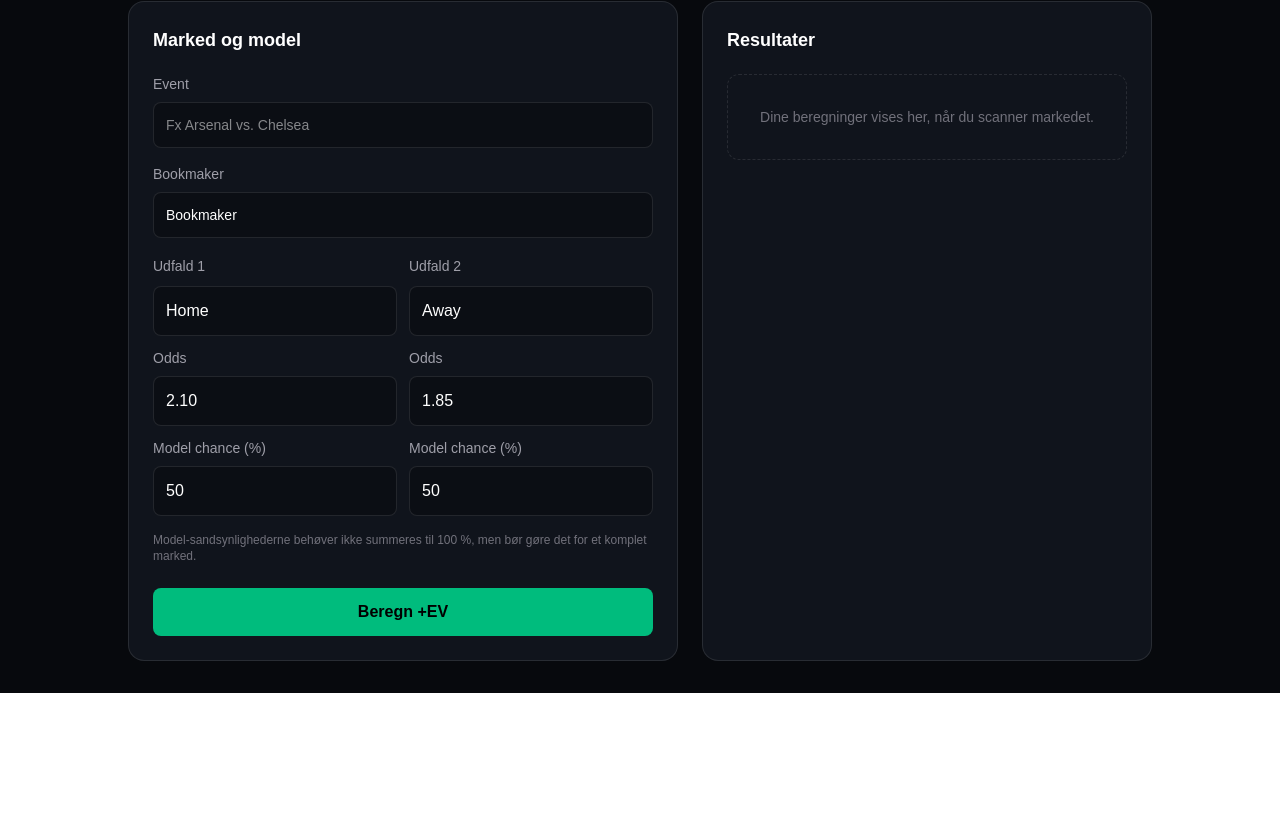
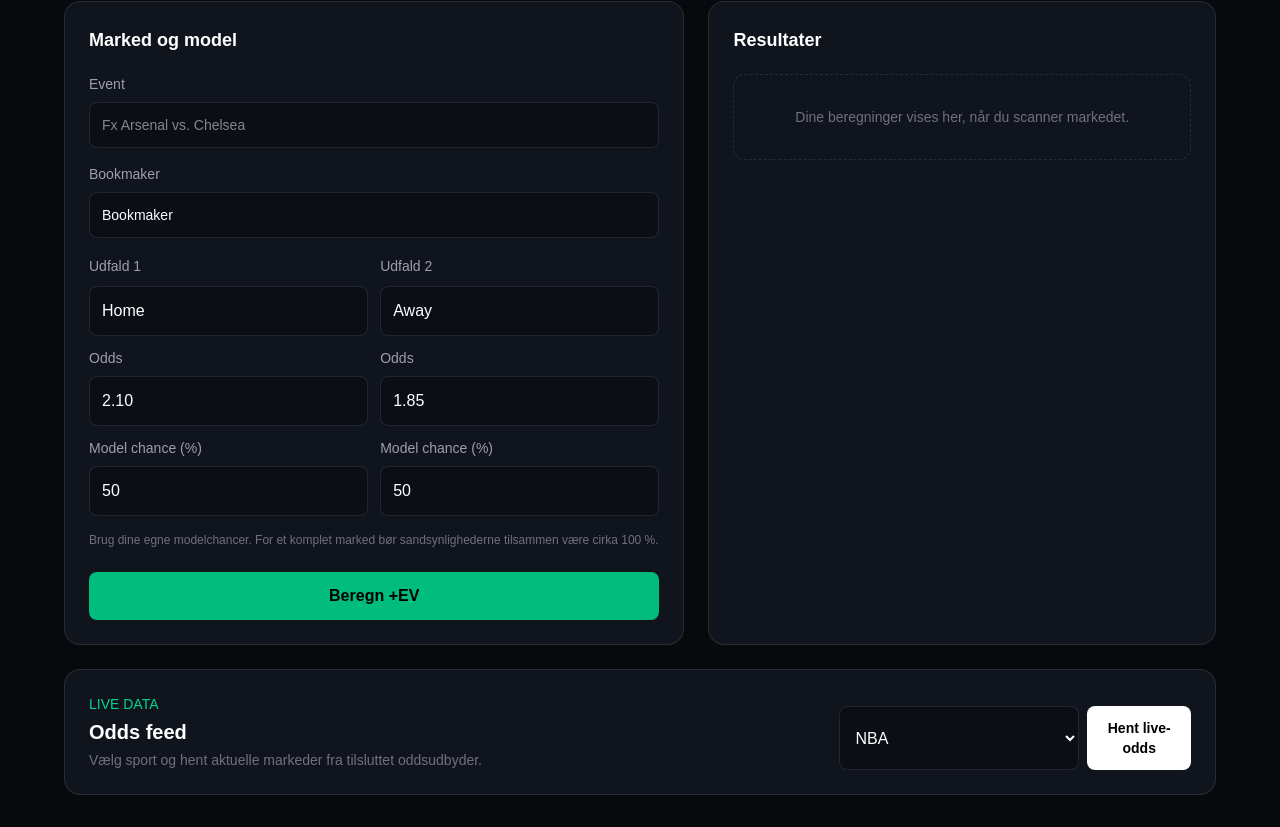
Before and after one commit to benjaminschwartz08-lab/log1gen-bet-tracker, a Next.js app: page /ev-scanner in a window 1280 px wide. Shown: the part 219-1046 px from the top of the page. Before the commit the page ends 912 px from the top, so only its background shows below. Built offline with nearby package versions, Linux system fonts and the light colour scheme.

Commit message:
Connect EV scanner UI to multi-sport live odds feed

```diff
--- a/src/app/ev-scanner/page.tsx
+++ b/src/app/ev-scanner/page.tsx
@@ -3,21 +3,23 @@
 import { useState } from "react";
 
 type Result = {
-  opportunities: Array<{
-    outcome: string;
-    bookmaker: string;
-    odds: number;
-    modelProbability: number;
-    impliedProbability: number;
-    fairProbability: number | null;
-    evPercent: number;
-    fairOdds: number;
-  }>;
-  arbitrage: null | {
-    profitPercent: number;
-    selections: Array<{ outcome: string; bookmaker: string; odds: number; stakePercent: number }>;
-  };
+  opportunities: Array<{ outcome: string; bookmaker: string; odds: number; modelProbability: number; impliedProbability: number; fairProbability: number | null; evPercent: number; fairOdds: number }>;
+  arbitrage: null | { profitPercent: number; selections: Array<{ outcome: string; bookmaker: string; odds: number; stakePercent: number }> };
 };
+type LiveEvent = {
+  id: string; sport: string; commenceTime: string; homeTeam: string; awayTeam: string;
+  bookmakers: Array<{ key: string; name: string; lastUpdate: string; markets: Array<{ key: string; outcomes: Array<{ name: string; odds: number; point: number | null }> }> }>;
+};
+type LiveResponse = { configured: boolean; message?: string; error?: string; events: LiveEvent[]; quota?: { remaining: string | null; used: string | null } };
+
+const SPORTS = [
+  { key: "basketball_nba", label: "NBA" },
+  { key: "baseball_mlb", label: "MLB" },
+  { key: "icehockey_nhl", label: "NHL" },
+  { key: "americanfootball_nfl", label: "NFL" },
+  { key: "soccer_epl", label: "Premier League" },
+  { key: "soccer_usa_mls", label: "MLS" },
+];
 
 export default function EVScannerPage() {
   const [event, setEvent] = useState("");
@@ -31,46 +33,59 @@ export default function EVScannerPage() {
   const [result, setResult] = useState<Result | null>(null);
   const [error, setError] = useState("");
   const [loading, setLoading] = useState(false);
+  const [sport, setSport] = useState(SPORTS[0].key);
+  const [live, setLive] = useState<LiveResponse | null>(null);
+  const [liveError, setLiveError] = useState("");
+  const [liveLoading, setLiveLoading] = useState(false);
 
   async function scan() {
-    setLoading(true);
-    setError("");
-    setResult(null);
+    setLoading(true); setError(""); setResult(null);
     try {
       const response = await fetch("/api/odds/ev", {
-        method: "POST",
-        headers: { "Content-Type": "application/json" },
+        method: "POST", headers: { "Content-Type": "application/json" },
         body: JSON.stringify({
-          outcomes: [
-            { outcome: outcomeA, bookmaker, odds: Number(oddsA) },
-            { outcome: outcomeB, bookmaker, odds: Number(oddsB) },
-          ],
-          modelProbabilities: {
-            [outcomeA]: Number(probA) / 100,
-            [outcomeB]: Number(probB) / 100,
-          },
+          outcomes: [{ outcome: outcomeA, bookmaker, odds: Number(oddsA) }, { outcome: outcomeB, bookmaker, odds: Number(oddsB) }],
+          modelProbabilities: { [outcomeA]: Number(probA) / 100, [outcomeB]: Number(probB) / 100 },
         }),
       });
       const data = await response.json();
       if (!response.ok) throw new Error(data.error ?? "Scanner kunne ikke beregne værdier.");
       setResult(data);
-    } catch (e) {
-      setError(e instanceof Error ? e.message : "Der opstod en fejl.");
-    } finally {
-      setLoading(false);
-    }
+    } catch (e) { setError(e instanceof Error ? e.message : "Der opstod en fejl."); }
+    finally { setLoading(false); }
+  }
+
+  async function loadLiveOdds() {
+    setLiveLoading(true); setLiveError(""); setLive(null);
+    try {
+      const response = await fetch(`/api/odds?sport=${encodeURIComponent(sport)}`);
+      const data = await response.json();
+      if (!response.ok) throw new Error(data.error ?? "Live-odds kunne ikke hentes.");
+      setLive(data);
+      if (data.error) setLiveError(data.error);
+    } catch (e) { setLiveError(e instanceof Error ? e.message : "Der opstod en fejl."); }
+    finally { setLiveLoading(false); }
+  }
+
+  function useLivePrice(eventItem: LiveEvent, bookmakerName: string, outcomeName: string, price: number, otherOutcome?: string, otherPrice?: number) {
+    setEvent(`${eventItem.homeTeam} vs. ${eventItem.awayTeam}`);
+    setBookmaker(bookmakerName);
+    setOutcomeA(outcomeName); setOddsA(String(price));
+    if (otherOutcome && otherPrice) { setOutcomeB(otherOutcome); setOddsB(String(otherPrice)); }
+    window.scrollTo({ top: 0, behavior: "smooth" });
   }
 
   const field = "w-full rounded-lg border border-white/10 bg-[#0b0e14] px-3 py-3 text-white outline-none focus:border-emerald-500";
+  const marketLabel = (key: string) => key === "h2h" ? "1X2 / Moneyline" : key === "totals" ? "Over/Under" : key === "spreads" ? "Handicap" : key;
 
   return (
     <main className="min-h-screen bg-[#07090d] p-5 text-white md:p-8">
-      <div className="mx-auto max-w-5xl">
+      <div className="mx-auto max-w-6xl">
         <a href="/" className="text-sm text-emerald-400 hover:text-emerald-300">← Tilbage til dashboard</a>
         <div className="mb-8 mt-5">
           <p className="text-sm text-emerald-400">EDGEBOOK / TOOLS</p>
           <h1 className="mt-2 text-3xl font-bold">+EV Scanner</h1>
-          <p className="mt-2 max-w-2xl text-sm text-zinc-400">Indtast odds fra en bookmaker og dine egne sandsynligheder. Scanneren beregner forventet værdi, fair odds og potentiel arbitrage.</p>
+          <p className="mt-2 max-w-2xl text-sm text-zinc-400">Sammenlign live-odds og beregn forventet værdi ud fra dine egne sandsynligheder. Live-data kræver en API-nøgle fra oddsudbyderen.</p>
         </div>
 
         <section className="grid gap-6 lg:grid-cols-[1.1fr_.9fr]">
@@ -100,10 +115,8 @@ export default function EVScannerPage() {
                 <input className={field + " mt-2"} type="number" min="0" max="100" step="0.1" value={probB} onChange={e => setProbB(e.target.value)} />
               </div>
             </div>
-            <p className="mt-4 text-xs text-zinc-500">Model-sandsynlighederne behøver ikke summeres til 100 %, men bør gøre det for et komplet marked.</p>
-            <button onClick={scan} disabled={loading || !outcomeA.trim() || !outcomeB.trim()} className="mt-6 w-full rounded-lg bg-emerald-500 px-5 py-3 font-semibold text-black transition hover:bg-emerald-400 disabled:opacity-50">
-              {loading ? "Beregner..." : "Beregn +EV"}
-            </button>
+            <p className="mt-4 text-xs text-zinc-500">Brug dine egne modelchancer. For et komplet marked bør sandsynlighederne tilsammen være cirka 100 %.</p>
+            <button onClick={scan} disabled={loading || !outcomeA.trim() || !outcomeB.trim()} className="mt-6 w-full rounded-lg bg-emerald-500 px-5 py-3 font-semibold text-black transition hover:bg-emerald-400 disabled:opacity-50">{loading ? "Beregner..." : "Beregn +EV"}</button>
             {error && <p className="mt-4 text-sm text-red-400">{error}</p>}
           </div>
 
@@ -113,28 +126,53 @@ export default function EVScannerPage() {
             {result && <>
               <p className="mb-3 text-xs uppercase tracking-wide text-zinc-500">{event || "Dit marked"}</p>
               <div className="space-y-3">
-                {result.opportunities.map((item, index) => (
-                  <div key={item.outcome + item.bookmaker} className="rounded-xl border border-white/10 bg-black/20 p-4">
-                    <div className="flex items-center justify-between gap-2">
-                      <span className="font-medium">{item.outcome}</span>
-                      <span className={item.evPercent > 0 ? "font-semibold text-emerald-400" : "font-semibold text-red-400"}>{item.evPercent >= 0 ? "+" : ""}{item.evPercent.toFixed(2)}% EV</span>
-                    </div>
-                    <div className="mt-3 grid grid-cols-2 gap-2 text-sm text-zinc-400">
-                      <span>Odds: <b className="text-white">{item.odds.toFixed(2)}</b></span>
-                      <span>Fair odds: <b className="text-white">{item.fairOdds.toFixed(2)}</b></span>
-                      <span>Model chance: <b className="text-white">{(item.modelProbability * 100).toFixed(1)}%</b></span>
-                      <span>Implied: <b className="text-white">{(item.impliedProbability * 100).toFixed(1)}%</b></span>
-                    </div>
+                {result.opportunities.map(item => <div key={item.outcome + item.bookmaker} className="rounded-xl border border-white/10 bg-black/20 p-4">
+                  <div className="flex items-center justify-between gap-2"><span className="font-medium">{item.outcome}</span><span className={item.evPercent > 0 ? "font-semibold text-emerald-400" : "font-semibold text-red-400"}>{item.evPercent >= 0 ? "+" : ""}{item.evPercent.toFixed(2)}% EV</span></div>
+                  <div className="mt-3 grid grid-cols-2 gap-2 text-sm text-zinc-400">
+                    <span>Odds: <b className="text-white">{item.odds.toFixed(2)}</b></span><span>Fair odds: <b className="text-white">{item.fairOdds.toFixed(2)}</b></span>
+                    <span>Model chance: <b className="text-white">{(item.modelProbability * 100).toFixed(1)}%</b></span><span>Implied: <b className="text-white">{(item.impliedProbability * 100).toFixed(1)}%</b></span>
                   </div>
-                ))}
+                </div>)}
               </div>
               {result.arbitrage && <div className="mt-5 rounded-xl border border-emerald-500/30 bg-emerald-500/10 p-4">
                 <p className="font-semibold text-emerald-400">Mulig arbitrage: +{result.arbitrage.profitPercent.toFixed(2)}%</p>
                 {result.arbitrage.selections.map(s => <p key={s.outcome} className="mt-2 text-sm text-zinc-300">{s.outcome} · {s.bookmaker} · odds {s.odds.toFixed(2)} · indsatsfordeling {s.stakePercent.toFixed(1)}%</p>)}
               </div>}
-              <p className="mt-4 text-xs text-zinc-500">EV er beregnet ud fra dine indtastede modelchancer. Det er ikke en garanti for gevinst.</p>
+              <p className="mt-4 text-xs text-zinc-500">EV er beregnet ud fra dine indtastede modelchancer og er ikke en garanti for gevinst.</p>
             </>}
           </div>
+        </section>
+
+        <section className="mt-6 rounded-2xl border border-white/10 bg-[#10141c] p-6">
+          <div className="flex flex-col justify-between gap-4 md:flex-row md:items-end">
+            <div><p className="text-sm text-emerald-400">LIVE DATA</p><h2 className="mt-1 text-xl font-semibold">Odds feed</h2><p className="mt-1 text-sm text-zinc-500">Vælg sport og hent aktuelle markeder fra tilsluttet oddsudbyder.</p></div>
+            <div className="flex flex-col gap-2 sm:flex-row">
+              <select value={sport} onChange={e => setSport(e.target.value)} className={field + " sm:min-w-52"}>
+                {SPORTS.map(s => <option key={s.key} value={s.key}>{s.label}</option>)}
+              </select>
+              <button onClick={loadLiveOdds} disabled={liveLoading} className="rounded-lg bg-white px-5 py-3 text-sm font-semibold text-black hover:bg-zinc-200 disabled:opacity-50">{liveLoading ? "Henter..." : "Hent live-odds"}</button>
+            </div>
+          </div>
+          {liveError && <p className="mt-4 rounded-lg bg-red-500/10 p-3 text-sm text-red-300">{liveError}</p>}
+          {live?.configured === false && <div className="mt-5 rounded-xl border border-amber-500/20 bg-amber-500/5 p-4 text-sm text-amber-200">{live.message}<p className="mt-2 text-xs text-zinc-400">Gratis adgang og antal kald afhænger af udbyderens aktuelle plan og kvoter.</p></div>}
+          {live?.configured && <div className="mt-5">
+            <div className="mb-4 flex flex-wrap justify-between gap-2 text-xs text-zinc-500"><span>{live.events.length} events fundet · The Odds API</span><span>Requests tilbage: {live.quota?.remaining ?? "Ikke oplyst"}</span></div>
+            {live.events.length === 0 && <p className="rounded-lg border border-white/10 p-5 text-sm text-zinc-400">Ingen kommende events med disse markeder lige nu.</p>}
+            <div className="space-y-4">
+              {live.events.map(item => <article key={item.id} className="rounded-xl border border-white/10 p-4">
+                <div className="mb-3 flex flex-wrap items-center justify-between gap-2"><div><h3 className="font-semibold">{item.homeTeam} <span className="text-zinc-500">vs.</span> {item.awayTeam}</h3><p className="mt-1 text-xs text-zinc-500">{new Date(item.commenceTime).toLocaleString("da-DK")}</p></div><span className="text-xs text-zinc-500">{item.bookmakers.length} bookmakere</span></div>
+                {item.bookmakers.map(book => <div key={book.key} className="mt-3 border-t border-white/5 pt-3">
+                  <p className="mb-2 text-xs font-medium text-emerald-400">{book.name}</p>
+                  {book.markets.map(market => <div key={market.key} className="mb-2">
+                    <p className="mb-1 text-[11px] uppercase tracking-wide text-zinc-500">{marketLabel(market.key)}</p>
+                    <div className="flex flex-wrap gap-2">
+                      {market.outcomes.map(outcome => <button key={outcome.name + outcome.point} onClick={() => useLivePrice(item, book.name, outcome.name, outcome.odds)} className="rounded-lg border border-white/10 bg-black/20 px-3 py-2 text-left text-xs hover:border-emerald-500/50"><span className="block text-zinc-400">{outcome.name}{outcome.point !== null ? ` ${outcome.point > 0 ? "+" : ""}${outcome.point}` : ""}</span><b className="mt-1 block text-sm text-white">{outcome.odds.toFixed(2)}</b><span className="mt-1 block text-[10px] text-emerald-400">Brug odds</span></button>)}
+                    </div>
+                  </div>)}
+                </div>)}
+              </article>)}
+            </div>
+          </div>}
         </section>
       </div>
     </main>
```
